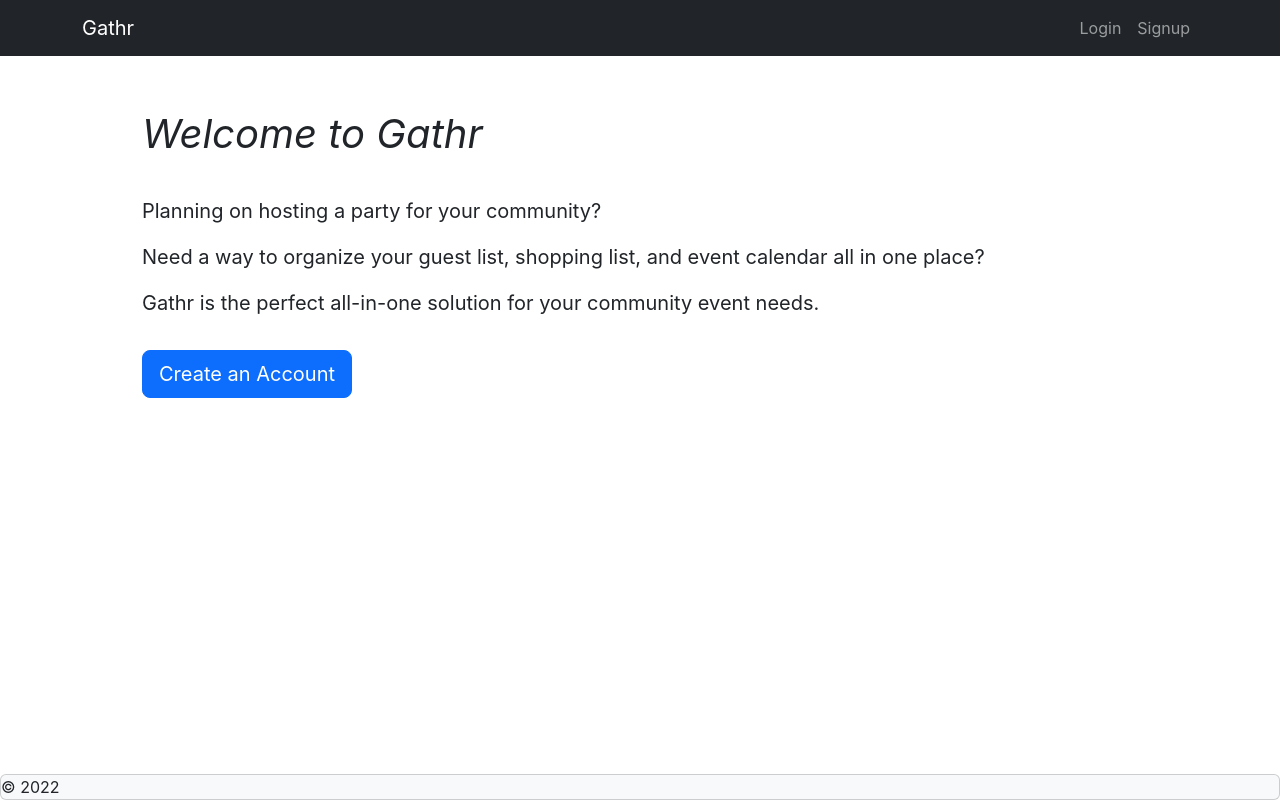
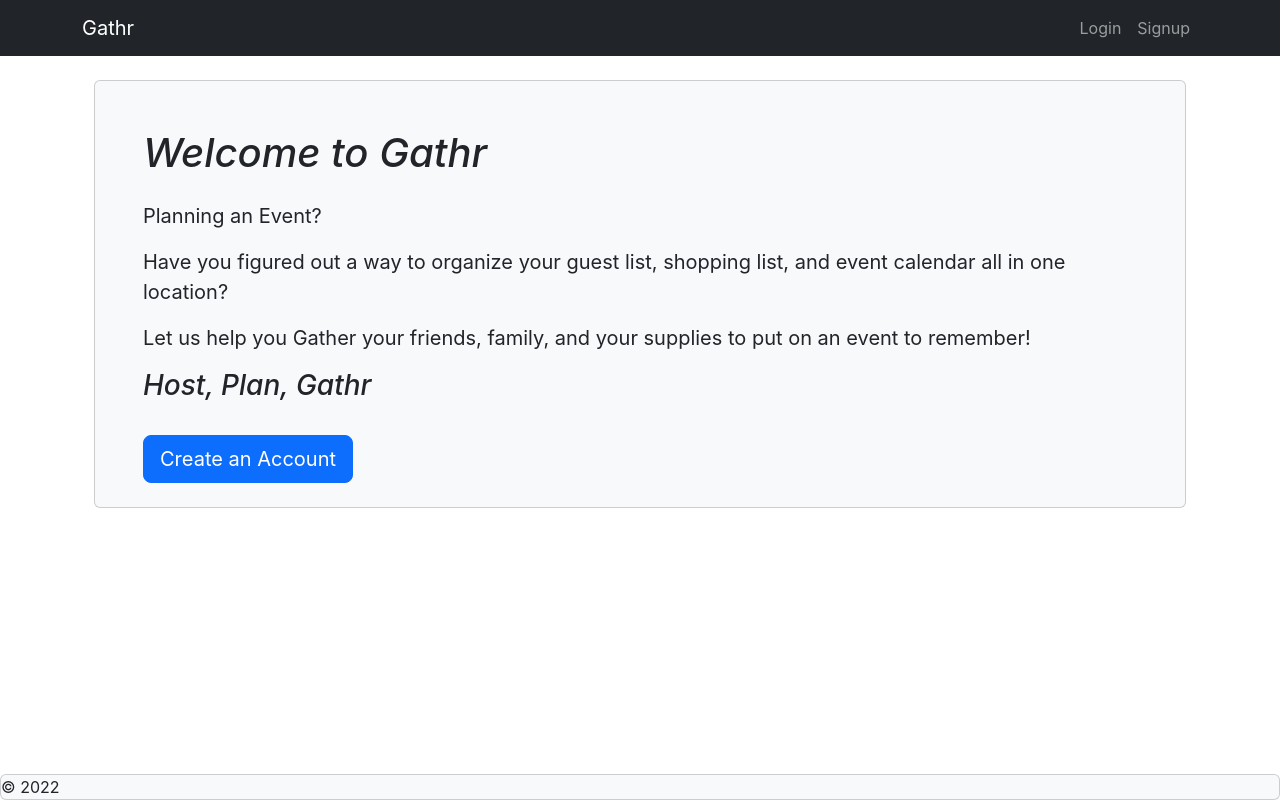
Before and after one commit to Rbenney15/gathr, a React (Create React App) app in the folder client/: page / in a window 1280 px wide. Built offline with nearby package versions, Linux system fonts and the light colour scheme; no server answers; the HTML template or start-up script is replaced by a standard one.

Commit message:
homepage edits

```diff
--- a/client/package.json
+++ b/client/package.json
@@ -11,6 +11,7 @@
     "apollo-server-express": "^3.10.0",
     "bcrypt": "^5.0.1",
     "bootstrap": "^5.2.0",
+    "copy-to-clipboard": "^3.3.1",
     "express": "^4.18.1",
     "graphql": "^16.5.0",
     "jsonwebtoken": "^8.5.1",
--- a/client/src/components/homepage.jsx
+++ b/client/src/components/homepage.jsx
@@ -13,22 +13,26 @@ import Col from 'react-bootstrap/Col';
 function HomePage ({updatePage}) {
     return (
         <Container className='d-flex'>
+            <Card bg='light' className='mt-4 mx-auto'>
                 <Row className='d-flex align-items-center'>
                     <Col className="d-grid mt-5 mx-5">
-                    <p className='fs-1 fst-italic'>Welcome to Gathr</p>
+                        <h1 className='fs-1 fst-italic'>Welcome to Gathr</h1>
                         <p className='mx-3 fs-4'></p>
                         <div className='fs-5'>
                             <div>
-                            <p>Planning on hosting a party for your community? </p>
+                                <p>Planning an Event? </p>
                             </div>
                             <div>
-                            <p>Need a way to organize your guest list, shopping list, and event calendar all in one place?</p>
+                                <p>Have you figured out a way to organize your guest list, shopping list, and event calendar all in one location?</p>
                             </div>
                             <div>
-                            <p>Gathr is the perfect all-in-one solution for your community event needs.</p>
+                                <p>Let us help you Gather your friends, family, and your supplies to put on an event to remember!</p>
+                            </div>
+                            <div>
+                                <h3 className='fst-italic'>Host, Plan, Gathr</h3>
                             </div>
                         </div>
-                    <div className='w-50 mt-3'>
+                        <div className='w-50 my-4'>
                             {Auth.loggedIn() ? (
                                 <>
                                 <Link to='/create-event'>
@@ -45,6 +49,7 @@ function HomePage ({updatePage}) {
                         </div>
                         </Col>
                     </Row>
+            </Card>
         </Container>
     )
 }
```
Also changed, not shown: 1 other file (tests, documents, lock files or other folders). Lines whose indentation alone changed are shown as unchanged.
